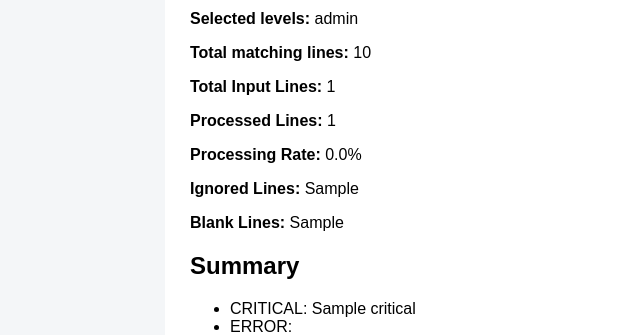
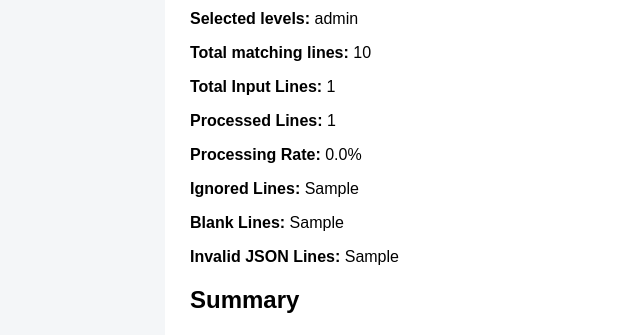
Before and after one commit to sattarab54/web_log_analyzer, a Flask app: template templates/results.html in a window 1280 px wide. Shown: the part 443-778 px from the top of the page, without its empty margins (0-640 px from the left). Run offline with Flask 3, Linux system fonts and the light colour scheme; the template is opened without the code that fills it: most values are stand-ins (such as "Sample title", 1, 10 or a date in 2020).

Commit message:
Add invalid JSON line count

```diff
--- a/app.py
+++ b/app.py
@@ -197,6 +197,7 @@ def index():
 
         ignored_lines = 0
         blank_lines = 0
+        invalid_json_lines = 0
         processed_lines = []
 
         for line in lines:
@@ -209,6 +210,10 @@ def index():
 
             if line_format == "json":
                 line = parse_json_log_line(line)
+
+                if not line:
+                    invalid_json_lines += 1
+
             elif line_format == "apache":
                 line = parse_apache_log_line(line)
 
@@ -504,6 +509,7 @@ def index():
             processing_rate=processing_rate,
             ignored_lines=ignored_lines,
             blank_lines=blank_lines,
+            invalid_json_lines=invalid_json_lines,
             selected_levels=selected_levels,
             summary=summary,
             case_sensitive=case_sensitive,
--- a/templates/results.html
+++ b/templates/results.html
@@ -43,6 +43,7 @@
     <p><strong>Processing Rate:</strong> {{ "%.1f" | format(processing_rate) }}%</p>
     <p><strong>Ignored Lines:</strong> {{ ignored_lines }}</p>
     <p><strong>Blank Lines:</strong> {{ blank_lines }}</p>
+    <p><strong>Invalid JSON Lines:</strong> {{ invalid_json_lines }}</p>
 
     <h2>Summary</h2>
     <ul>
```
